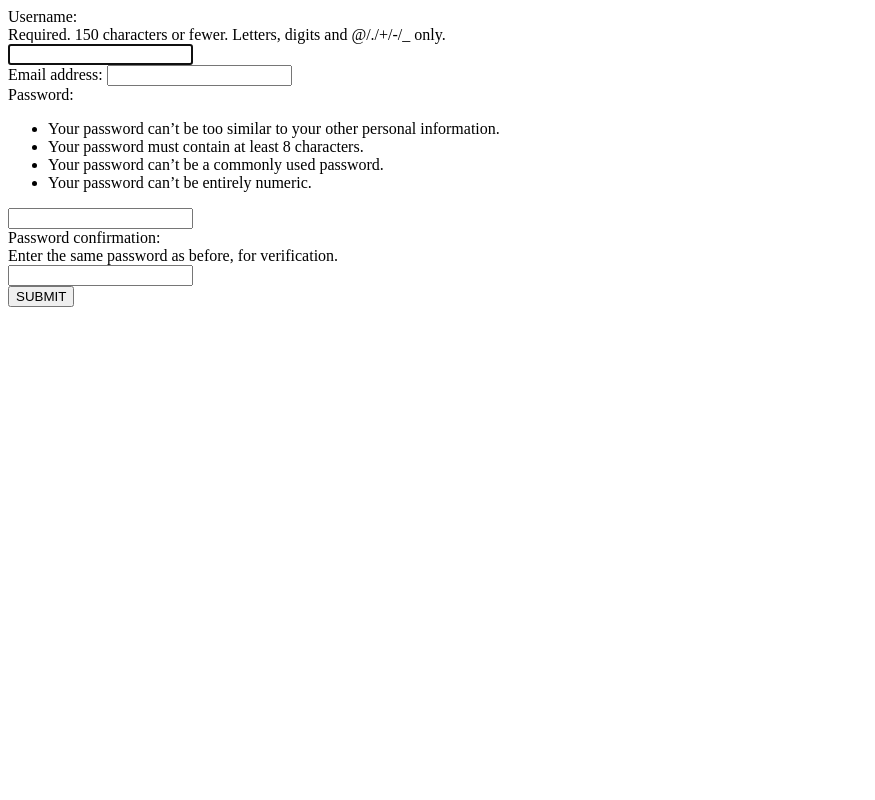
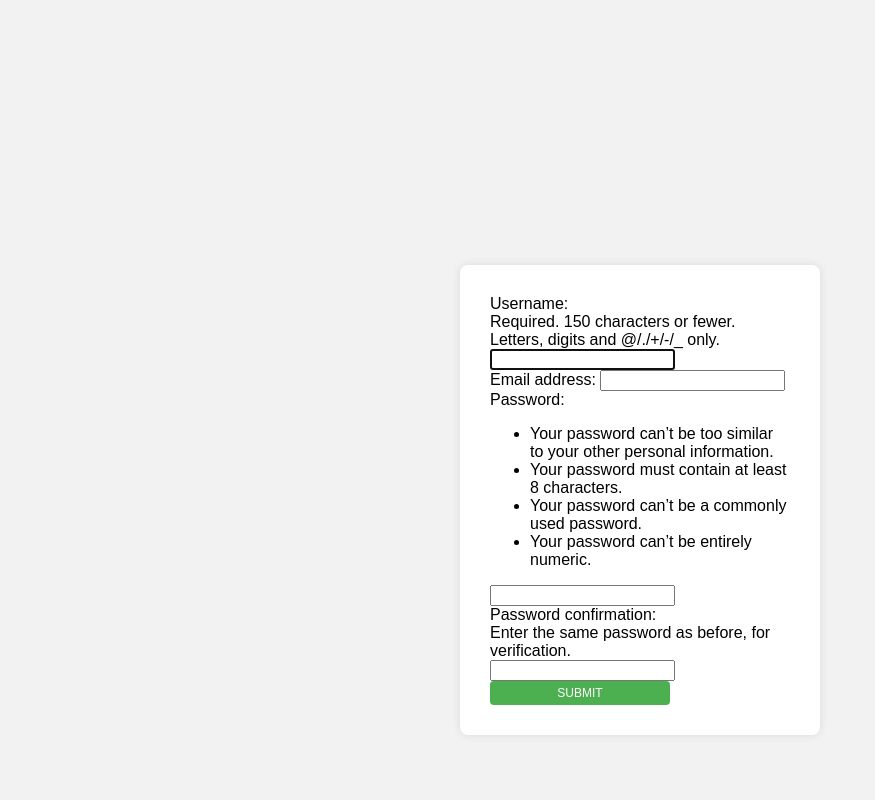
Before and after one commit to Mqasim94/CONNECT_SPHERE, a Django app: page /users/register/ in a window 1280 px wide. Shown: the whole page, without its empty margins (0-875 px from the left). Run offline with Django 5.2, Linux system fonts and the light colour scheme.

Commit message:
styling for Sign-up and sign-in Page

```diff
--- a/Connect_Sphere/settings.py
+++ b/Connect_Sphere/settings.py
@@ -118,6 +118,10 @@ USE_TZ = True
 # https://docs.djangoproject.com/en/5.0/howto/static-files/
 
 STATIC_URL = 'static/'
+STATICFILES_DIRS = [
+    BASE_DIR / "static"
+
+]
 
 # Default primary key field type
 # https://docs.djangoproject.com/en/5.0/ref/settings/#default-auto-field
--- /dev/null
+++ b/static/css/register.css
@@ -0,0 +1,40 @@
+/* static/your_app/css/styles.css */
+
+body {
+    font-family: Arial, sans-serif;
+    background-color: #f2f2f2;
+    margin: 0;
+    padding: 0;
+    display: flex;
+    justify-content: center;
+    align-items: center;
+    height: 100vh;
+}
+
+form {
+    background-color: #fff;
+    padding: 10px;
+    border-radius: 8px;
+    box-shadow: 0 0 10px rgba(0, 0, 0, 0.1);
+    width: 300px;
+}
+
+form h3 {
+    text-align: center;
+    color: #333;
+}
+
+form button {
+    background-color: #4caf50;
+    color: #fff;
+    padding: 5px;
+    border: none;
+    border-radius: 4px;
+    cursor: pointer;
+    width: 60%;
+    font-size: 12px;
+}
+
+form button:hover {
+    background-color: #45a049;
+}
--- a/users/templates/users/register.html
+++ b/users/templates/users/register.html
@@ -1,12 +1,14 @@
+{% load static %}
 <!DOCTYPE html>
 <html lang="en">
 <head>
     <meta charset="UTF-8">
     <meta name="viewport" content="width=device-width, initial-scale=1.0">
     <title>Document</title>
+    <link rel="stylesheet" href="{% static 'css/register.css' %}">
 </head>
 <body>
-    <form method='POST' action="{% url "register" %}">
+    <form method='POST' action="{% url "register" %}" style = "margin-top: 300px;margin-bottom: 100px; padding: 30px;">
         {% csrf_token %}
 
         {{form}}
```
Also changed, not shown: users/templates/users/signin.html (+7 -1 lines).
